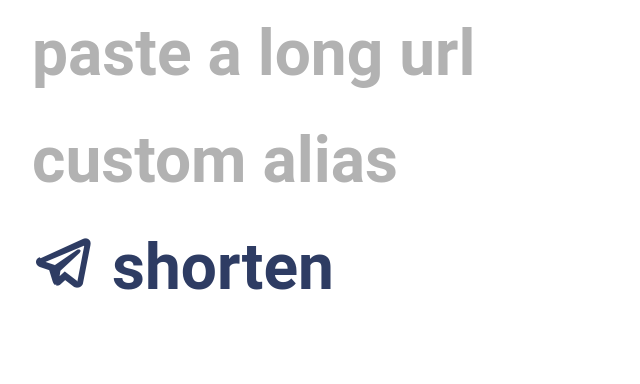
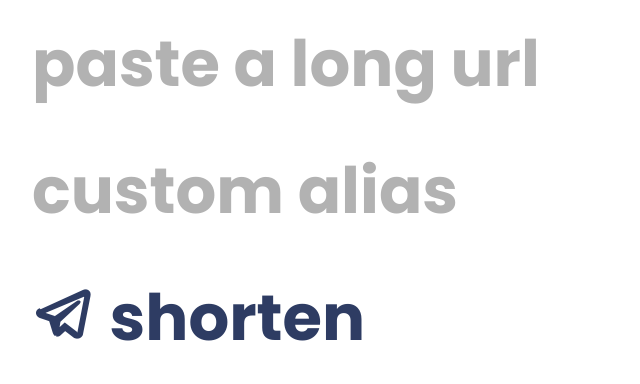
Before and after one commit to iurlapp/iurl.github.io, a plain HTML site: page macos.html in a window 1280 px wide. Shown: the whole page, without its empty margins (0-640 px from the left). Drawn offline with nearby package versions, Linux system fonts and the light colour scheme.

Commit message:
Add files via upload

```diff
--- a/macos.html
+++ b/macos.html
@@ -8,6 +8,7 @@
 <title>iURL - Simple and free long URL shortening service</title>
 
 <script src="head.js"></script>
+<link href="https://fonts.googleapis.com/css?family=Poppins:700&display=swap" rel="stylesheet">
 <link rel="stylesheet" href="https://maxst.icons8.com/vue-static/landings/line-awesome/line-awesome/1.3.0/css/line-awesome.min.css">
 <link rel="stylesheet" href="index.css">
 
```
